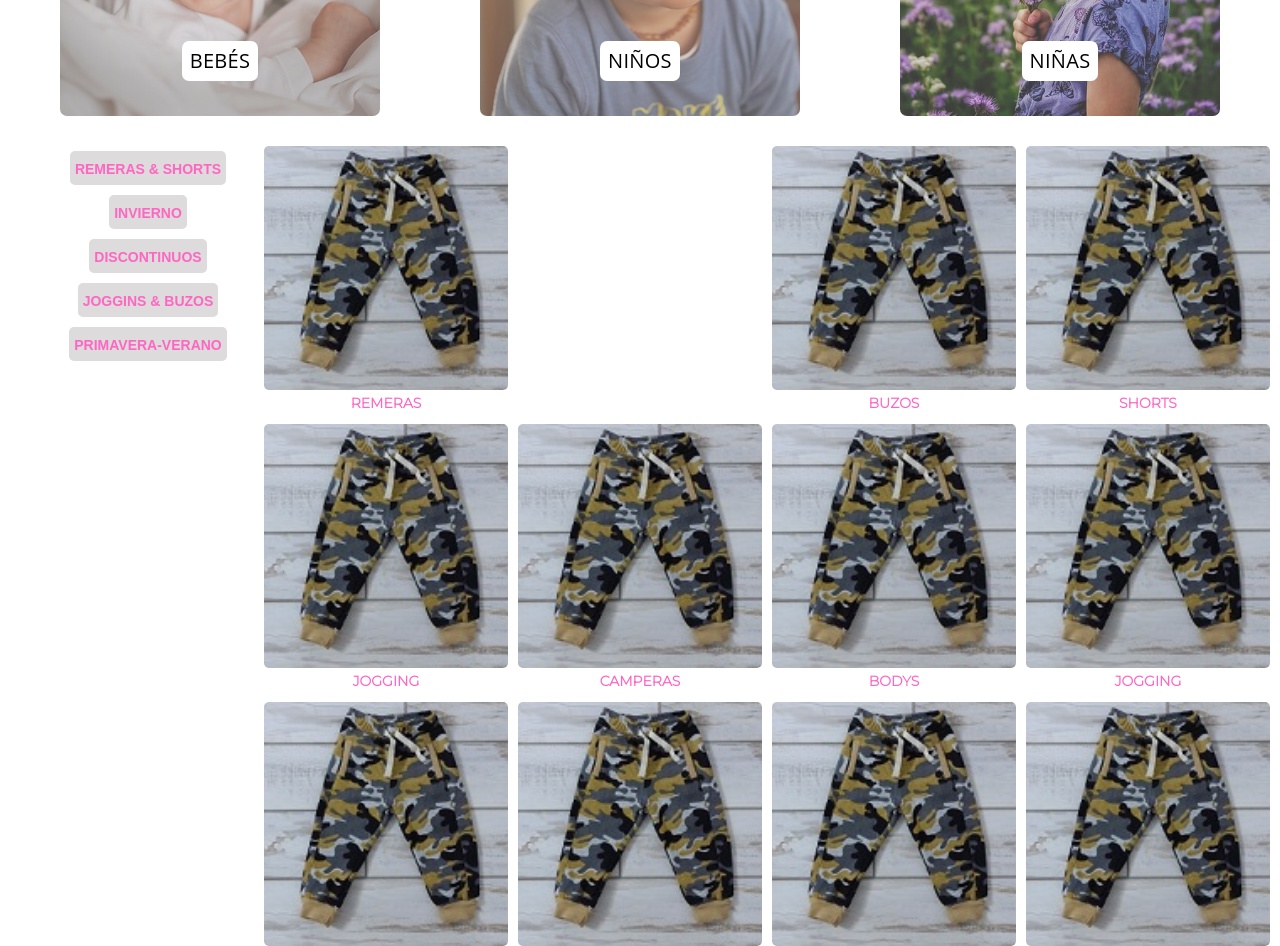
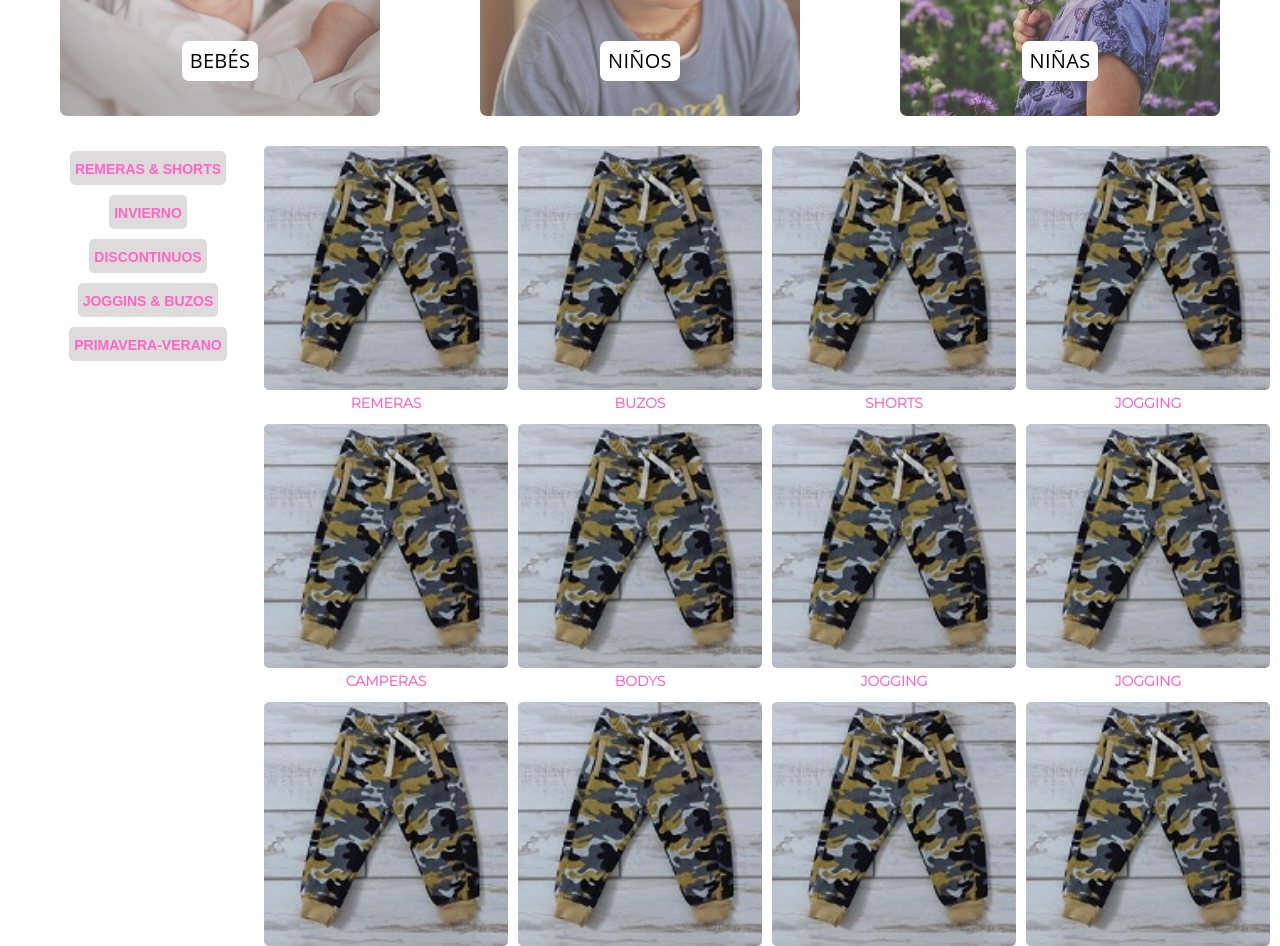
Before and after one commit to nfzarate/Proyecto-Final-DW, a website: page index.html in a window 1280 px wide. Shown: the part 920-1866 px from the top of the page. Drawn offline with nearby package versions, Linux system fonts and the light colour scheme.

Commit message:
Últimas modificaciones para merge

```diff
--- a/index.html
+++ b/index.html
@@ -132,7 +132,7 @@
 
             <div class="imagenesTienda1">
                 <a href="#"><img src="/Images/jogging.png.jpg" alt="jogging"></a>
-                <a href="#">Remeras
+                <a href="#">Remeras</a>
             </div>
 
             <div class="imagenesTienda2">
--- a/scss/Secciones/_index.scss
+++ b/scss/Secciones/_index.scss
@@ -156,7 +156,7 @@
     grid-template-areas:
         "navegacion navegacion"
         "imagenesTienda1 imagenesTienda2"
-        "imagenesTienda3 imagenesTienda3"
+        "imagenesTienda3 imagenesTienda4"
         "imagenesTienda5 imagenesTienda6"
         "imagenesTienda7 imagenesTienda8"
         "imagenesTienda9 imagenesTienda10"
```
Also changed, not shown: css/estilos.css.
